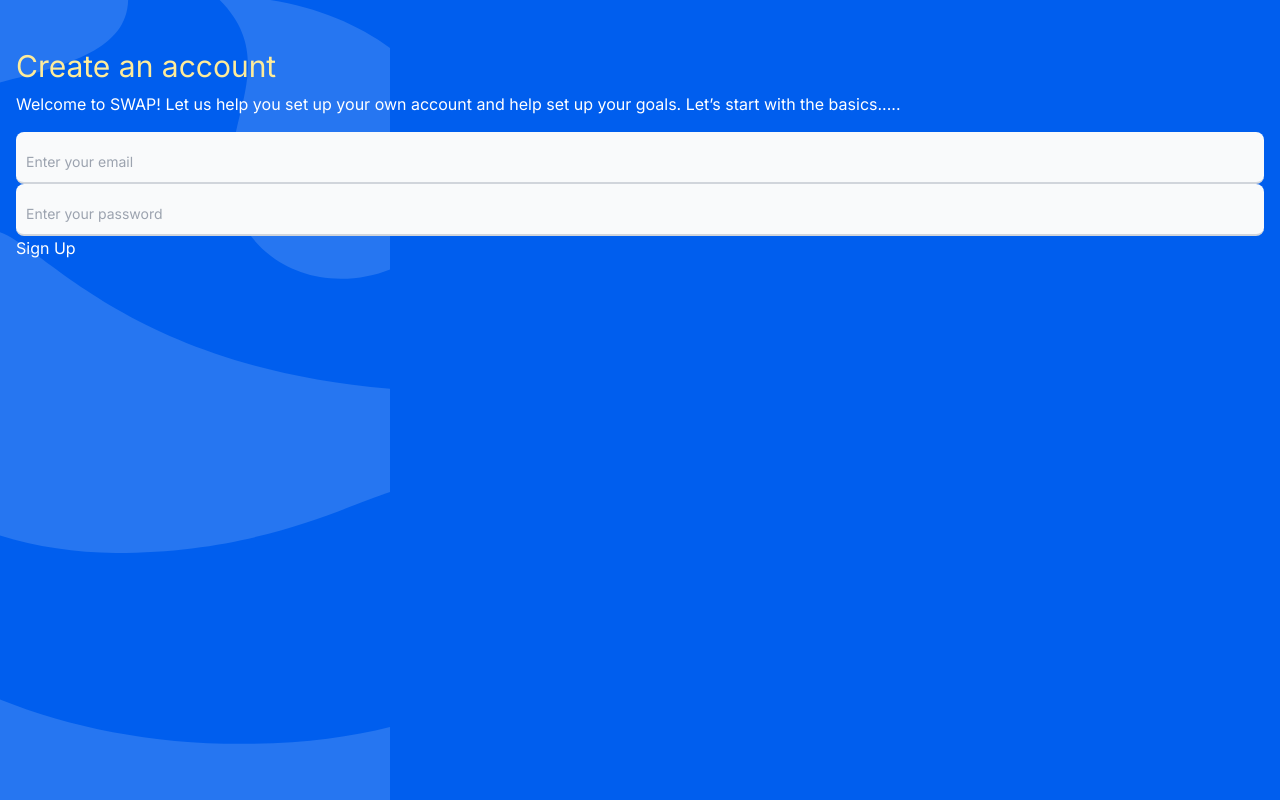
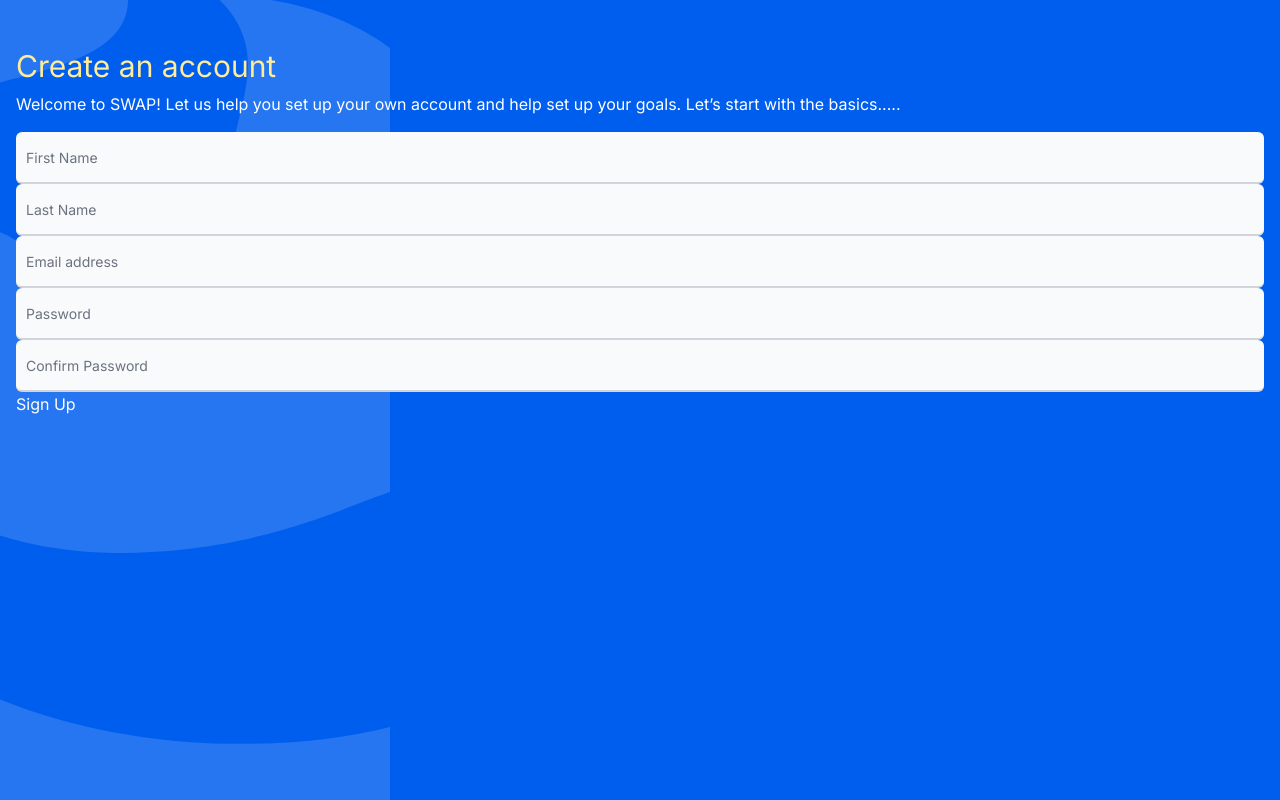
Before and after one commit to SinghPavan/swap-app, a Next.js app: page /auth/signup in a window 1280 px wide. Built offline with nearby package versions, Linux system fonts and the light colour scheme.

Commit message:
signup form

```diff
--- a/components/InputField.jsx
+++ /dev/null
@@ -1,35 +0,0 @@
-"use client";
-import React, { useState } from "react";
-
-const InputField = ({ label, placeholder, validator }) => {
-  const [value, setValue] = useState("");
-  const [error, setError] = useState("");
-
-  const handleChange = (event) => {
-    const { value } = event.target;
-    setValue(value);
-
-    if (validator) {
-      const validationError = validator(value);
-      setError(validationError);
-    }
-  };
-  return (
-    <div class="relative">
-      <input
-        type="text"
-        id="floating_filled"
-        className="block rounded-lg px-2.5 pb-2.5 pt-5 w-full text-sm text-gray-900 bg-gray-50 dark:bg-gray-700 border-0 border-b-2 border-gray-300 appearance-none dark:text-white dark:border-gray-600 dark:focus:border-blue-500 focus:outline-none focus:ring-0 focus:border-blue-600 peer"
-        placeholder={placeholder}
-        onChange={(e) => handleChange(e)}
-        value={value}
-      />
-      <label
-        htmlFor="floating_filled"
-        className="absolute text-sm text-gray-500 dark:text-gray-400 duration-300 transform -translate-y-4 scale-75 top-4 z-10 origin-[0] left-2.5 peer-focus:text-blue-600 peer-focus:dark:text-blue-500 peer-placeholder-shown:scale-100 peer-placeholder-shown:translate-y-0 peer-focus:scale-75 peer-focus:-translate-y-4"
-      ></label>
-    </div>
-  );
-};
-
-export default InputField;
--- a/components/SignUpForm.tsx
+++ b/components/SignUpForm.tsx
@@ -22,19 +22,82 @@
     return "";
   };
 
+  const submitForm = (e) => {
+    console.log("e");
+  };
+
   return (
-    <form>
-      <InputField
-        label="Email"
-        placeholder="Enter your email"
-        validator={validateEmail}
-      />
-      <InputField
-        label="Password"
-        placeholder="Enter your password"
-        validator={validatePassword}
-      />
-      {/* Add more input fields as needed, and their respective validation functions */}
+    <form onSubmit={submitForm}>
+      <div class="relative">
+        <input
+          type="text"
+          id="floating_filled"
+          class="block rounded-md px-2.5 pb-2.5 pt-5 w-full text-sm text-gray-900 bg-gray-50 dark:bg-gray-700 border-0 border-b-2 border-gray-300 appearance-none dark:text-white dark:border-gray-600 dark:focus:border-blue-500 focus:outline-none focus:ring-0 focus:border-blue-600 peer"
+          placeholder=" "
+        />
+        <label
+          htmlFor="floating_filled"
+          class="absolute text-sm text-gray-500 dark:text-gray-400 duration-300 transform -translate-y-4 scale-75 top-4 z-10 origin-[0] left-2.5 peer-focus:text-blue-600 peer-focus:dark:text-blue-500 peer-placeholder-shown:scale-100 peer-placeholder-shown:translate-y-0 peer-focus:scale-75 peer-focus:-translate-y-4"
+        >
+          First Name
+        </label>
+      </div>
+      <div class="relative">
+        <input
+          type="text"
+          id="floating_filled"
+          class="block rounded-md px-2.5 pb-2.5 pt-5 w-full text-sm text-gray-900 bg-gray-50 dark:bg-gray-700 border-0 border-b-2 border-gray-300 appearance-none dark:text-white dark:border-gray-600 dark:focus:border-blue-500 focus:outline-none focus:ring-0 focus:border-blue-600 peer"
+          placeholder=" "
+        />
+        <label
+          htmlFor="floating_filled"
+          class="absolute text-sm text-gray-500 dark:text-gray-400 duration-300 transform -translate-y-4 scale-75 top-4 z-10 origin-[0] left-2.5 peer-focus:text-blue-600 peer-focus:dark:text-blue-500 peer-placeholder-shown:scale-100 peer-placeholder-shown:translate-y-0 peer-focus:scale-75 peer-focus:-translate-y-4"
+        >
+          Last Name
+        </label>
+      </div>
+      <div class="relative">
+        <input
+          type="text"
+          id="floating_filled"
+          class="block rounded-md px-2.5 pb-2.5 pt-5 w-full text-sm text-gray-900 bg-gray-50 dark:bg-gray-700 border-0 border-b-2 border-gray-300 appearance-none dark:text-white dark:border-gray-600 dark:focus:border-blue-500 focus:outline-none focus:ring-0 focus:border-blue-600 peer"
+          placeholder=" "
+        />
+        <label
+          htmlFor="floating_filled"
+          class="absolute text-sm text-gray-500 dark:text-gray-400 duration-300 transform -translate-y-4 scale-75 top-4 z-10 origin-[0] left-2.5 peer-focus:text-blue-600 peer-focus:dark:text-blue-500 peer-placeholder-shown:scale-100 peer-placeholder-shown:translate-y-0 peer-focus:scale-75 peer-focus:-translate-y-4"
+        >
+          Email address
+        </label>
+      </div>
+      <div class="relative">
+        <input
+          type="password"
+          id="floating_filled"
+          class="block rounded-md px-2.5 pb-2.5 pt-5 w-full text-sm text-gray-900 bg-gray-50 dark:bg-gray-700 border-0 border-b-2 border-gray-300 appearance-none dark:text-white dark:border-gray-600 dark:focus:border-blue-500 focus:outline-none focus:ring-0 focus:border-blue-600 peer"
+          placeholder=" "
+        />
+        <label
+          htmlFor="floating_filled"
+          class="absolute text-sm text-gray-500 dark:text-gray-400 duration-300 transform -translate-y-4 scale-75 top-4 z-10 origin-[0] left-2.5 peer-focus:text-blue-600 peer-focus:dark:text-blue-500 peer-placeholder-shown:scale-100 peer-placeholder-shown:translate-y-0 peer-focus:scale-75 peer-focus:-translate-y-4"
+        >
+          Password
+        </label>
+      </div>
+      <div class="relative">
+        <input
+          type="password"
+          id="floating_filled"
+          class="block rounded-md px-2.5 pb-2.5 pt-5 w-full text-sm text-gray-900 bg-gray-50 dark:bg-gray-700 border-0 border-b-2 border-gray-300 appearance-none dark:text-white dark:border-gray-600 dark:focus:border-blue-500 focus:outline-none focus:ring-0 focus:border-blue-600 peer"
+          placeholder=" "
+        />
+        <label
+          htmlFor="floating_filled"
+          class="absolute text-sm text-gray-500 dark:text-gray-400 duration-300 transform -translate-y-4 scale-75 top-4 z-10 origin-[0] left-2.5 peer-focus:text-blue-600 peer-focus:dark:text-blue-500 peer-placeholder-shown:scale-100 peer-placeholder-shown:translate-y-0 peer-focus:scale-75 peer-focus:-translate-y-4"
+        >
+          Confirm Password
+        </label>
+      </div>
       <button type="submit">Sign Up</button>
     </form>
   );
```
Also changed, not shown: public/assets/swap-logo.svg, public/assets/swap-logo1.svg (added).
